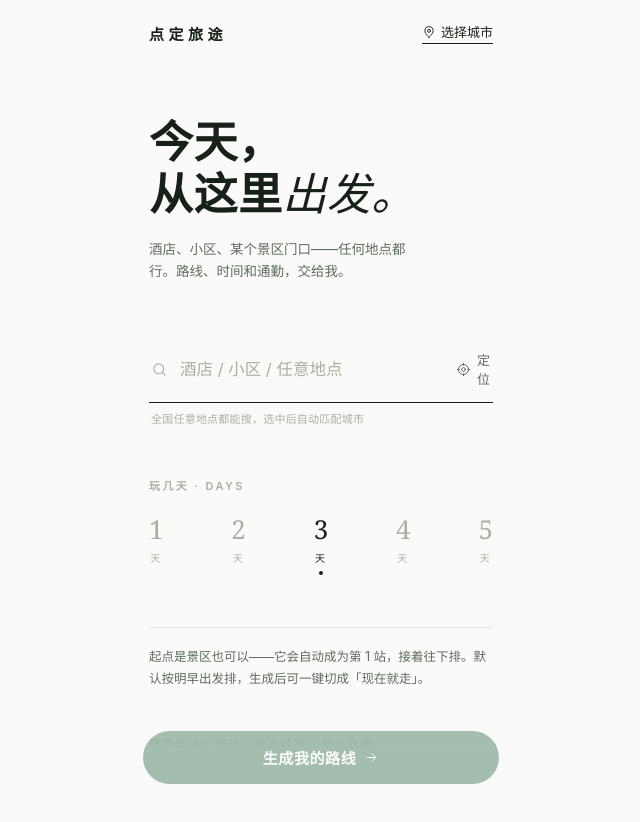
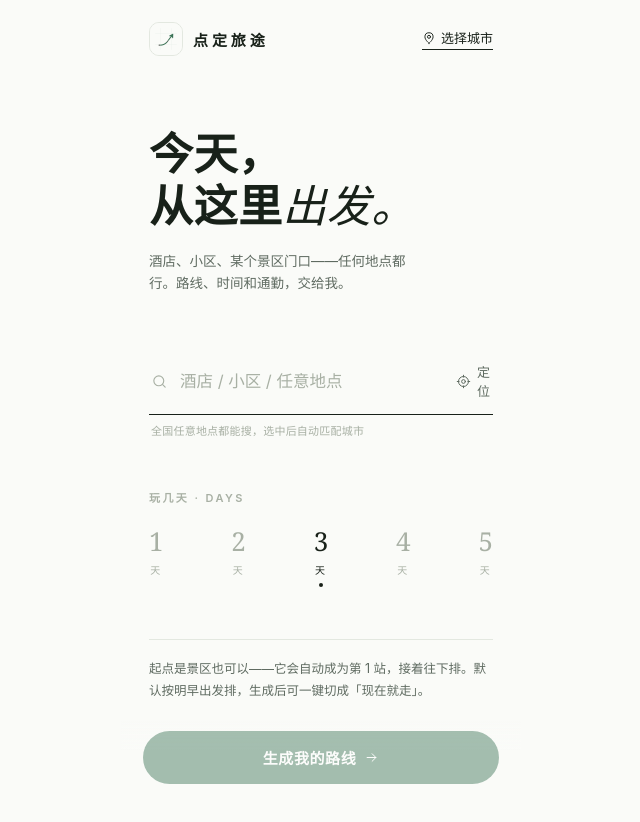
Before and after one commit to Guan0909/ddlt-web, a website: page web/index.html in a window 1280 px wide. Shown: the whole page, without its empty margins (319-959 px from the left). Drawn offline with Linux system fonts and the light colour scheme.

Commit message:
feat(brand): 站点顶部加入产品头像（首页/加载页 masthead 品牌、分享页顶部品牌条）+ 全局 apple-touch-icon/theme-color/og 分享卡片

```diff
--- a/web/index.html
+++ b/web/index.html
@@ -5,6 +5,15 @@
 <meta name="viewport" content="width=device-width, initial-scale=1.0, viewport-fit=cover">
 <title>点定旅途 · 起点</title>
 <link rel="icon" type="image/svg+xml" href="/brand/logo-icon.svg">
+<link rel="apple-touch-icon" href="/brand/avatar-square-512.png">
+<meta name="theme-color" content="#FAFBF8">
+<meta property="og:type" content="website">
+<meta property="og:site_name" content="点定旅途">
+<meta property="og:title" content="点定旅途 · 从任何地点，生成你的路线">
+<meta property="og:description" content="选一个起点、几天时间，自动排好每天的景点顺序、通勤与时间。">
+<meta property="og:image" content="/brand/cover-1200x630.png">
+<meta name="twitter:card" content="summary_large_image">
+<meta name="twitter:image" content="/brand/cover-1200x630.png">
 <link rel="stylesheet" href="/assets/style.css">
 <style>
   .page { padding: 0 28px 120px; }
@@ -14,6 +23,9 @@
     padding: 22px 0 0;
   }
   .wordmark { font-family: var(--serif); font-size: 15px; font-weight: 700; letter-spacing: .3em; }
+  .brand { display: inline-flex; align-items: center; gap: 10px; color: var(--ink); text-decoration: none; }
+  .brand .logo { width: 34px; height: 34px; border-radius: 10px; border: .5px solid var(--hairline); display: block; }
+  .brand .wordmark { letter-spacing: .26em; }
   .city {
     display: flex; align-items: center; gap: 5px;
     font-size: 13px; font-weight: 500; color: var(--ink);
@@ -80,7 +92,10 @@
 <div class="page">
 
   <header class="masthead">
-    <div class="wordmark">点定旅途</div>
+    <a class="brand" href="/" aria-label="点定旅途 首页">
+      <img class="logo" src="/brand/avatar-square-512.png" alt="点定旅途" width="34" height="34">
+      <span class="wordmark">点定旅途</span>
+    </a>
     <button class="city" id="cityBtn"></button>
   </header>
 
```
Also changed, not shown: web/loading.html (+9 -1 lines), web/poster.html (+2 -0 lines), web/privacy.html (+2 -0 lines), web/result.html (+2 -0 lines), web/share.html (+17 -0 lines), web/brand/avatar-square-1024.png (added), web/brand/avatar-square-512.png (added), web/brand/avatar-square.svg (added), web/brand/cover-1200x630.png (added), web/brand/cover-1200x630.svg (added), web/brand/logo-icon-512.png (added), web/brand/logo-icon.svg (added), web/brand/logo-wordmark.png (added), web/brand/logo-wordmark.svg (added), 3 other files.
